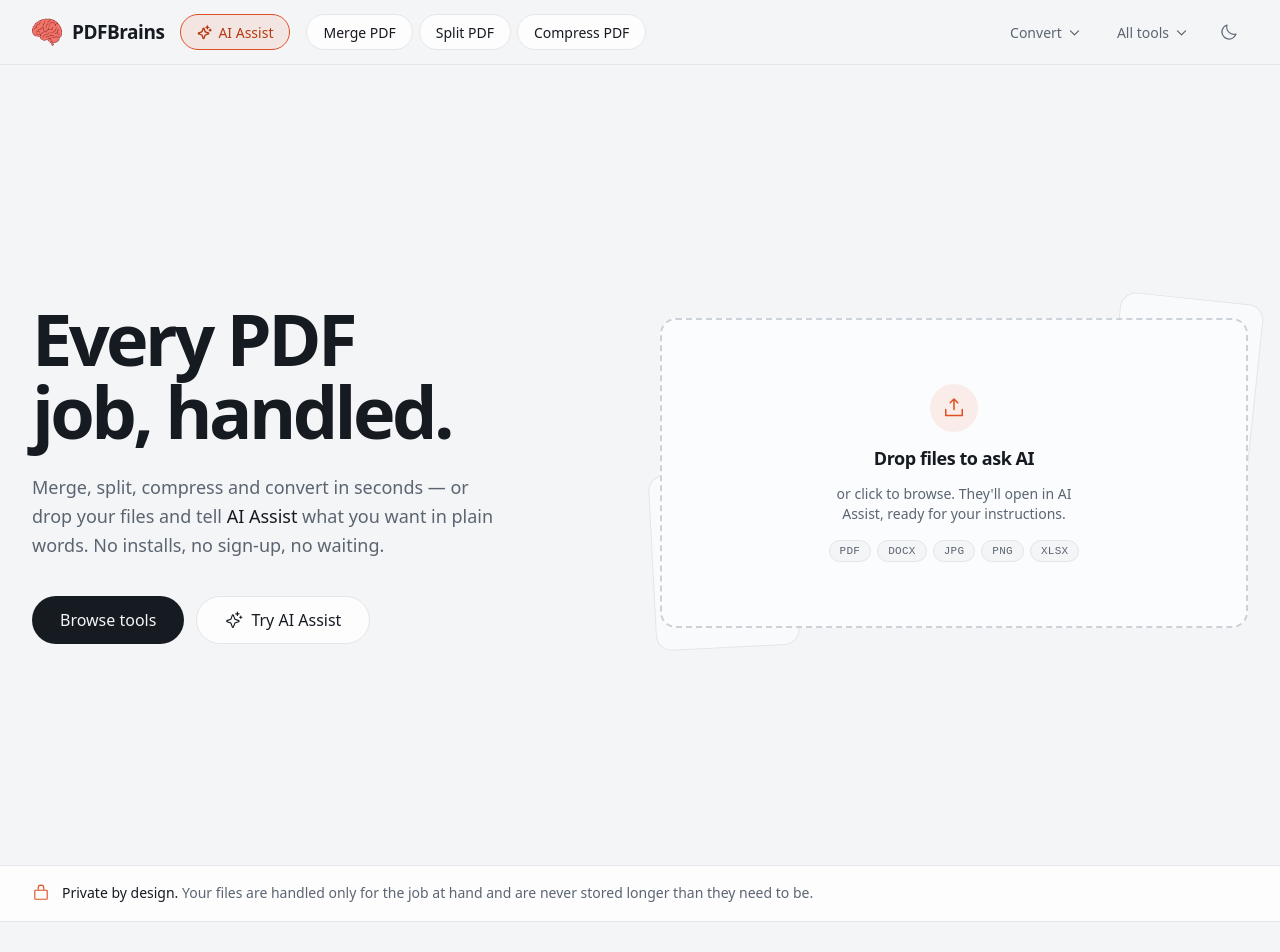
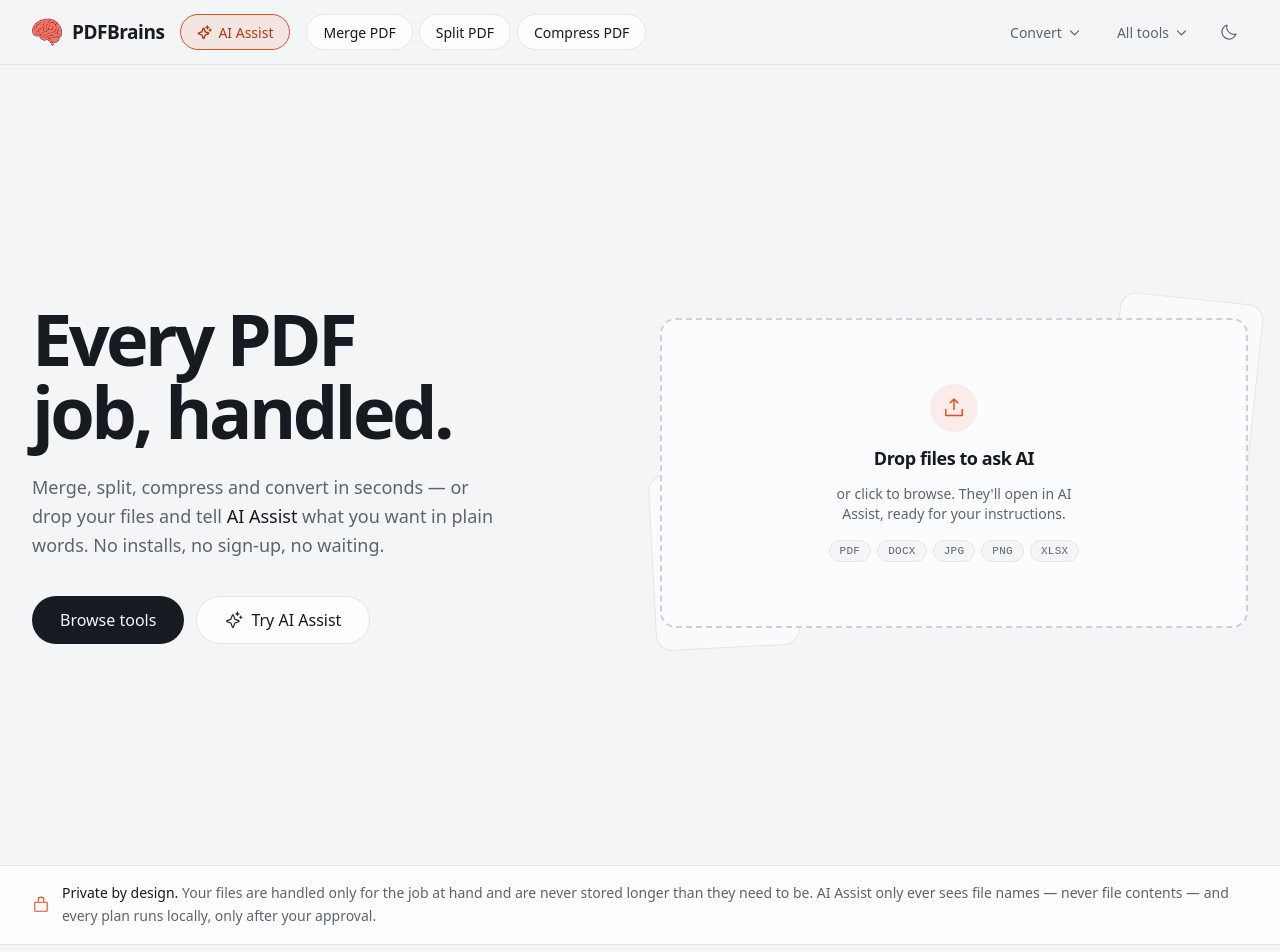
Before and after one commit to Dishu-Bansal/PDFBrains, a React (Vite) app: page / in a window 1280 px wide. Shown: the top 952 px of the page. Built offline with nearby package versions, Linux system fonts and the light colour scheme.

Commit message:
Highlight AI privacy: names only, local execution
Home privacy strip, AI Assist welcome panel, and a persistent composer note now state the data flow plainly: the AI only ever sees file names, never contents, and every plan runs locally after user approval.

```diff
--- a/src/components/PrivacyStrip.tsx
+++ b/src/components/PrivacyStrip.tsx
@@ -7,7 +7,9 @@
         <LockSimple size={18} className="shrink-0 text-accent" weight="regular" />
         <p className="text-[14px] leading-relaxed text-muted">
           <span className="font-medium text-ink">Private by design.</span> Your files are handled
-          only for the job at hand and are never stored longer than they need to be.
+          only for the job at hand and are never stored longer than they need to be. AI Assist
+          only ever sees file names — never file contents — and every plan runs locally, only
+          after your approval.
         </p>
       </div>
     </section>
--- a/src/pages/AiAssist.tsx
+++ b/src/pages/AiAssist.tsx
@@ -3,6 +3,7 @@
   CheckCircle,
   DownloadSimple,
   FilePdf,
+  LockSimple,
   Paperclip,
   Sparkle,
   SpinnerGap,
@@ -726,6 +727,11 @@
               Type <span className="font-mono text-ink">@</span> to reference an attached file in your question.
             </p>
           )}
+          <p className="mt-1.5 flex items-center gap-1.5 px-1.5 text-[11px] text-muted">
+            <LockSimple size={11} className="shrink-0" weight="regular" />
+            AI sees file names only — contents never leave your browser. Plans run locally,
+            after your approval.
+          </p>
 
           <input
             ref={inputRef}
@@ -761,6 +767,7 @@
       <p className="mt-1.5 max-w-[46ch] text-[14px] leading-relaxed text-muted">
         Drop PDFs into the chat, tell it what you want, and it plans the
         operations step by step for your approval before running them locally.
+        The AI only ever sees file names — your file contents never leave your browser.
       </p>
       <div className="mt-5 flex flex-wrap items-center justify-center gap-2">
         {SUGGESTIONS.map((suggestion) => (
```
